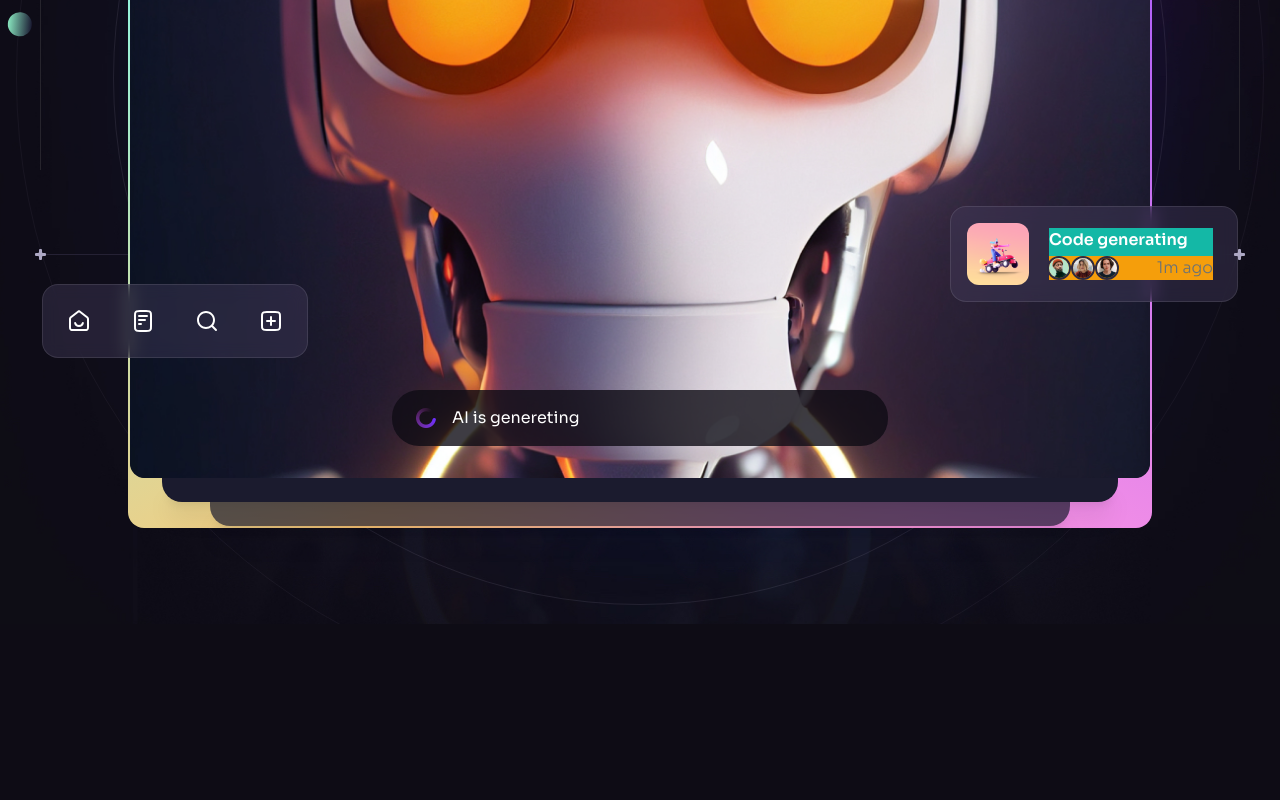
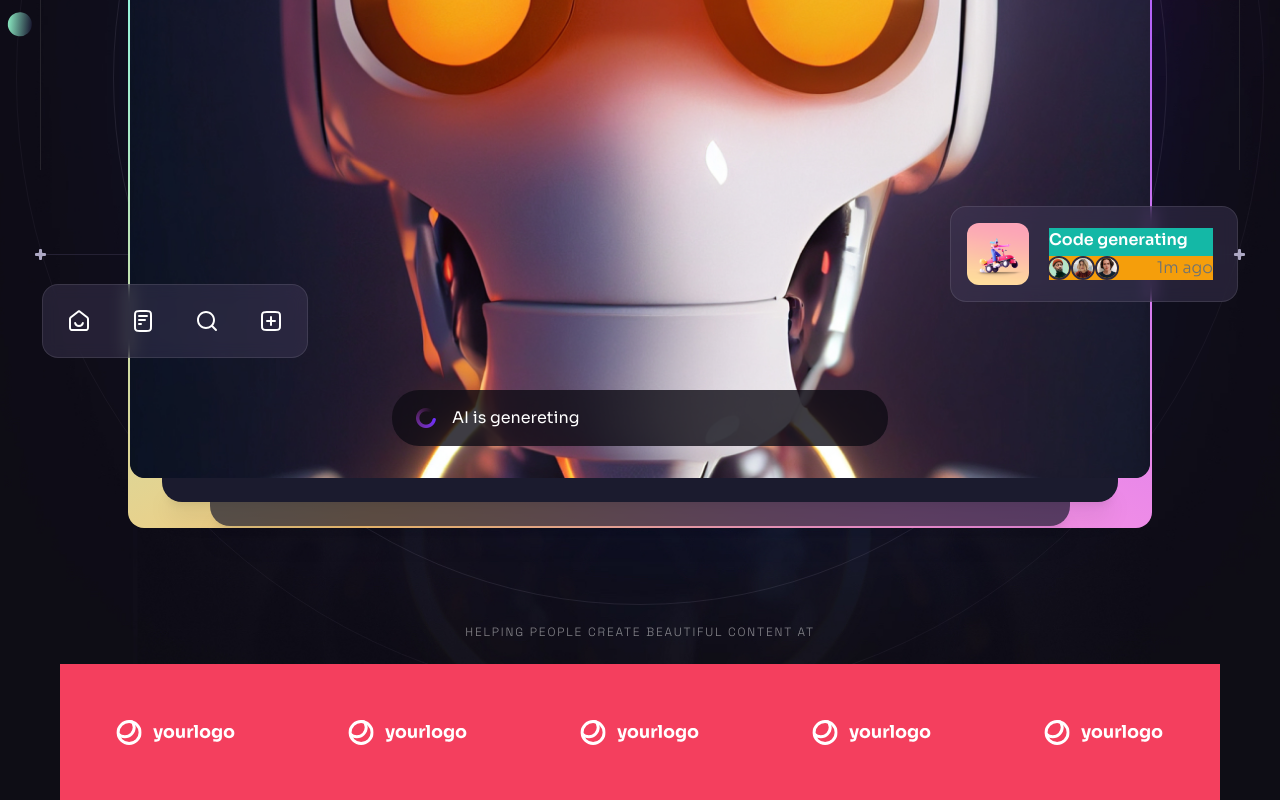
Before and after one commit to andryariadi/brainwave, a React (Vite) app: page / in a window 1280 px wide. Shown: the part 630-1430 px from the top of the page. Before the commit the page ends 1254 px from the top, so only its background shows below. Built offline with nearby package versions, Linux system fonts and the light colour scheme.

Commit message:
add and styling companylogo component

```diff
--- /dev/null
+++ b/src/components/CompanyLogo.jsx
@@ -0,0 +1,19 @@
+import { companyLogos } from "../constants";
+
+const CompanyLogo = ({ className }) => {
+  return (
+    <div className={className}>
+      <h5 className="tagline text-center text-n-1/50 mb-6">Helping people create beautiful content at</h5>
+
+      <ul className="bg-teal-500 flex">
+        {companyLogos.map((logo, index) => (
+          <li key={index} className="bg-rose-500 flex flex-1 h-[8.5rem] justify-center items-center">
+            <img src={logo} alt={logo} width={120} height={40} />
+          </li>
+        ))}
+      </ul>
+    </div>
+  );
+};
+
+export default CompanyLogo;
--- a/src/components/Hero.jsx
+++ b/src/components/Hero.jsx
@@ -7,6 +7,7 @@ import { heroIcons } from "../constants";
 import { BackgroundCircles, BottomLine, Gradient } from "./design/Hero";
 import Generating from "./Generating";
 import Notification from "./Notification";
+import CompanyLogo from "./CompanyLogo";
 
 const Hero = () => {
   const parallaxRef = useRef(null);
@@ -36,7 +37,7 @@ const Hero = () => {
               <div className="h-[1.4rem] bg-n-10 rounded-t-[0.9rem]" />
 
               <div className="aspect-[33/40] md:aspect-[668/490] lg:aspect-[1024/490] overflow-hidden rounded-b-[0.9rem]">
-                <img src={robot} alt="AI" className="w-full scale-[1.7] md:scale-[1] -translate-y-[8%] md:-translate-y-[10%] lg:-translate-y-[23%]" width={1024} height={490} />
+                <img src={robot} alt="AI" className="w-full scale-[1.7] md:scale-[1] translate-y-[8%] md:-translate-y-[10%] lg:-translate-y-[23%]" width={1024} height={490} />
 
                 <Generating className="absolute left-4 md:left-1/2 right-4 md:right-auto bottom-5 md:bottom-8 md:w-[31rem] md:-translate-x-1/2" />
 
@@ -65,6 +66,8 @@ const Hero = () => {
 
           <BackgroundCircles />
         </div>
+
+        <CompanyLogo className="hidden lg:block relative z-10 mt-20" />
       </div>
 
       <BottomLine />
```
